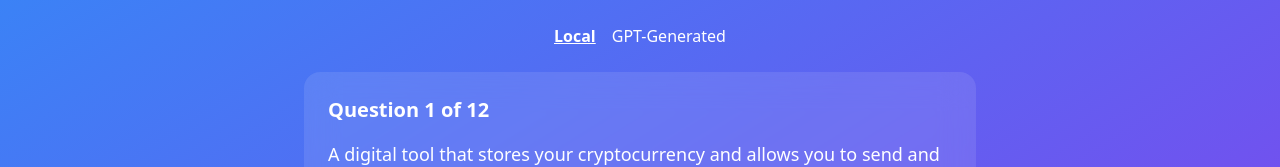
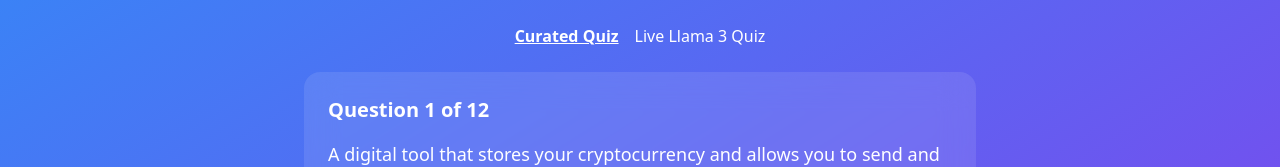
Before and after one commit to MrPeterManda/BlockTionary, a Next.js app in the folder blocktionary-app/: page / in a window 1280 px wide. Shown: the top 167 px of the page. Built offline with nearby package versions, Linux system fonts and the light colour scheme; no server answers; what @coinbase/onchainkit would draw is missing.

Commit message:
new button names

```diff
--- a/blocktionary-app/components/Blocktionary.tsx
+++ b/blocktionary-app/components/Blocktionary.tsx
@@ -71,8 +71,8 @@ export default function Blocktionary() {
     <div className="min-h-screen bg-gradient-to-br from-blue-500 to-purple-600 p-6 text-white">
       <div className="max-w-2xl mx-auto">
         <div className="flex justify-center gap-4 mb-6">
-          <button onClick={() => setSource('local')} className={`${source==='local'?'underline font-bold':''}`}>Local</button>
-          <button onClick={() => setSource('gpt')} className={`${source==='gpt'?'underline font-bold':''}`}>GPT-Generated</button>
+          <button onClick={() => setSource('local')} className={`${source==='local'?'underline font-bold':''}`}>Curated Quiz</button>
+          <button onClick={() => setSource('gpt')} className={`${source==='gpt'?'underline font-bold':''}`}>Live Llama 3 Quiz</button>
         </div>
         <div className="bg-white/10 backdrop-blur-lg rounded-2xl p-6 mb-6">
           <h3 className="text-xl font-semibold mb-4">Question {idx+1} of {questions.length}</h3>
```
